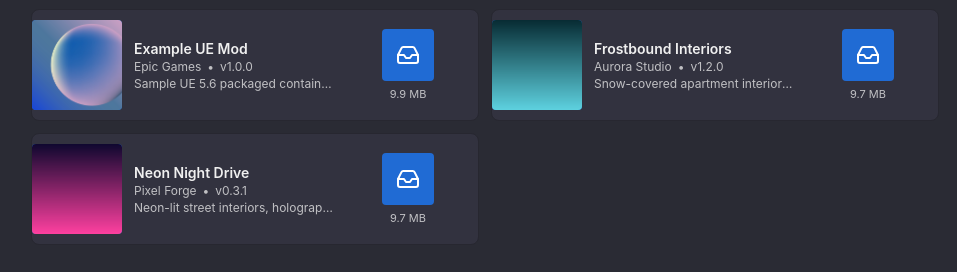
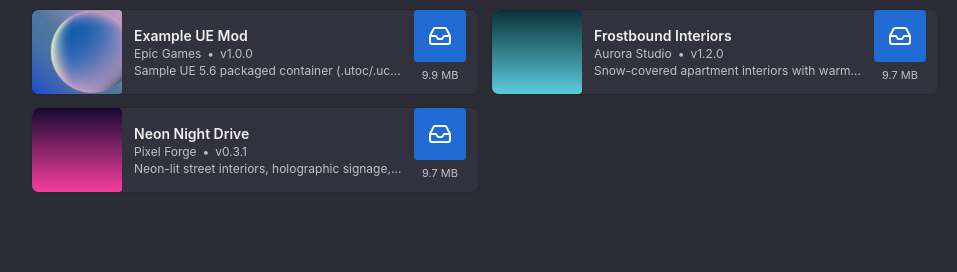
Before and after one commit to jordgubbarnab55-cloud/ModCatalog, a plain HTML site: page index.html in a window 1280 px wide. Shown: the part 108-380 px from the top of the page, without its empty margins (155-1112 px from the left). Drawn offline with Linux system fonts and the light colour scheme.

Commit message:
Card fixes: cover spans full card height; download button flush right (12px, matching top/bottom)

```diff
--- a/index.html
+++ b/index.html
@@ -59,8 +59,8 @@
     .cover {
         position: relative;
         width: 90px;
-        height: 90px;
-        margin: 10px 0;
+        align-self: stretch;   /* full card height: no top/bottom margin */
+        margin: 0;
         border-radius: 4px;
         overflow: hidden;
         flex: none;
@@ -106,9 +106,13 @@
         overflow: hidden;
         text-overflow: ellipsis;
     }
+    /* No fixed width: the column sizes to max(button, hint) and hugs the
+       right edge, so the button's right margin (12) equals the column's
+       top/bottom margin (12) — same rule as BrowseModCard. The hint centers
+       under the button and grows left (never past the button's right edge)
+       when wider. */
     .dl {
-        width: 116px;
-        margin: 12px;
+        margin: 0 12px 12px 12px;
         display: flex;
         flex-direction: column;
         align-items: center;
```
